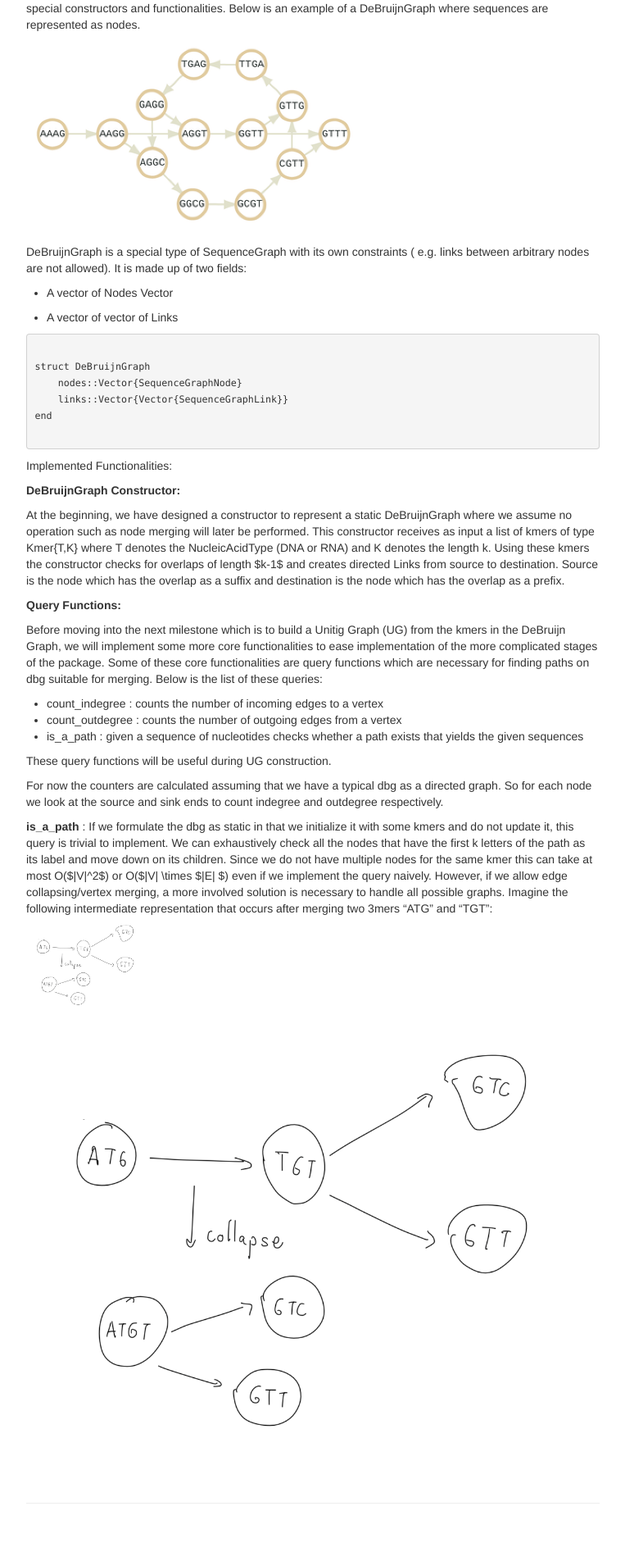
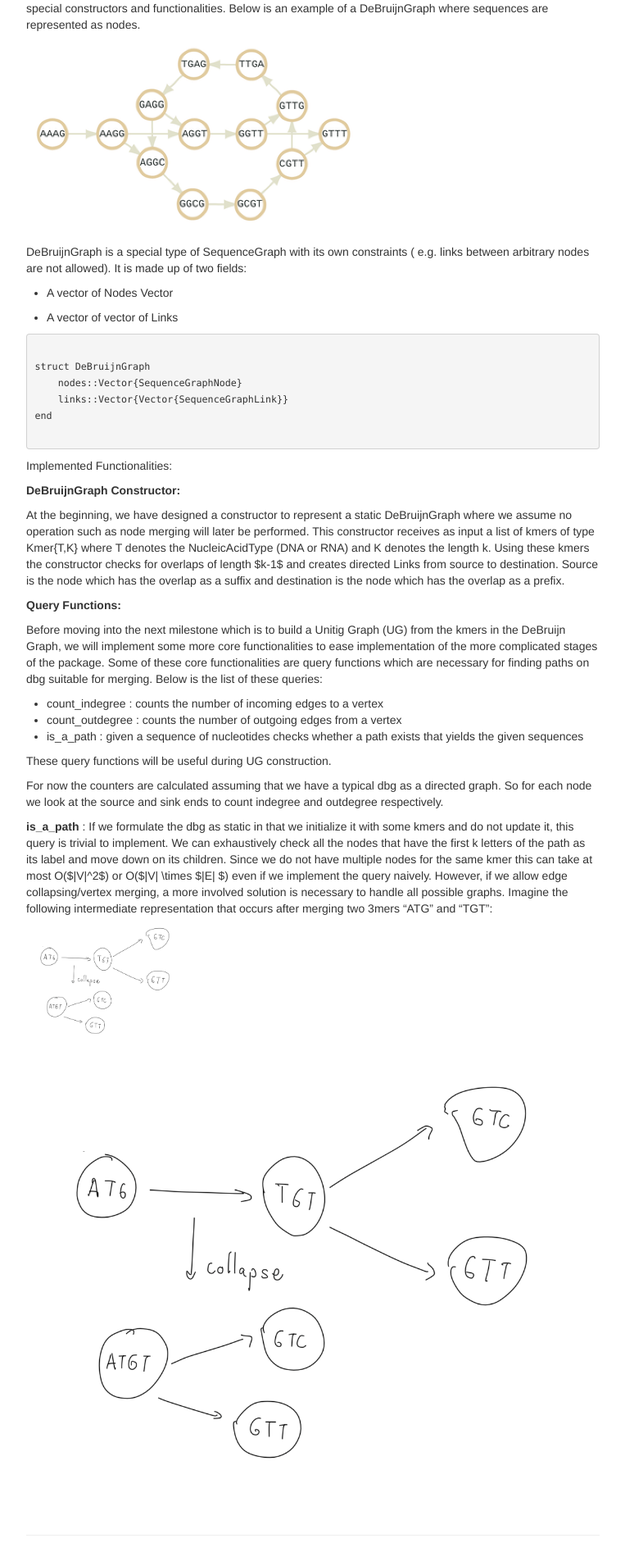
Before and after one commit to ardakdemir/ardakdemir.github.io, a Jekyll site: the page built from pages/gsoc.md, in a window 1280 px wide. Shown: the part 1623-3527 px from the top of the page at 82% size, without its empty margins (258-1021 px from the left). Built offline with Jekyll 4.4.1, drawn with Linux system fonts in a browser that asks for light colours; before the commit the page ends 3488 px from its top, so only the background shows below that.

```diff
--- a/pages/gsoc.md
+++ b/pages/gsoc.md
@@ -106,5 +106,5 @@
 For now the counters are calculated assuming that we have a typical dbg as a directed graph. So for each node we look at the source and sink ends to count indegree and outdegree respectively.
 
 **is_a_path** : If we formulate the dbg as static in that we initialize it with some kmers and do not update it, this query is trivial to implement. We can exhaustively check all the nodes that have the first k letters of the path as its label and move down on its children. Since we do not have multiple nodes for the same kmer this can take at most O($|V|^2$) or O($|V| \times $|E| $) even if we implement the query naively. However, if we allow edge collapsing/vertex merging, a more involved solution is necessary to handle all possible graphs. Imagine the following intermediate representation that occurs after merging two 3mers "ATG" and "TGT":
-<img src="publpics/is_path_1.png?" alt="is_path" width="150" height="200">
+<img src="publpics/is_path_1.png?" alt="is_path" width="200" height="300">
 ![Alt text](publpics/is_path_1.png?raw=true)
```
